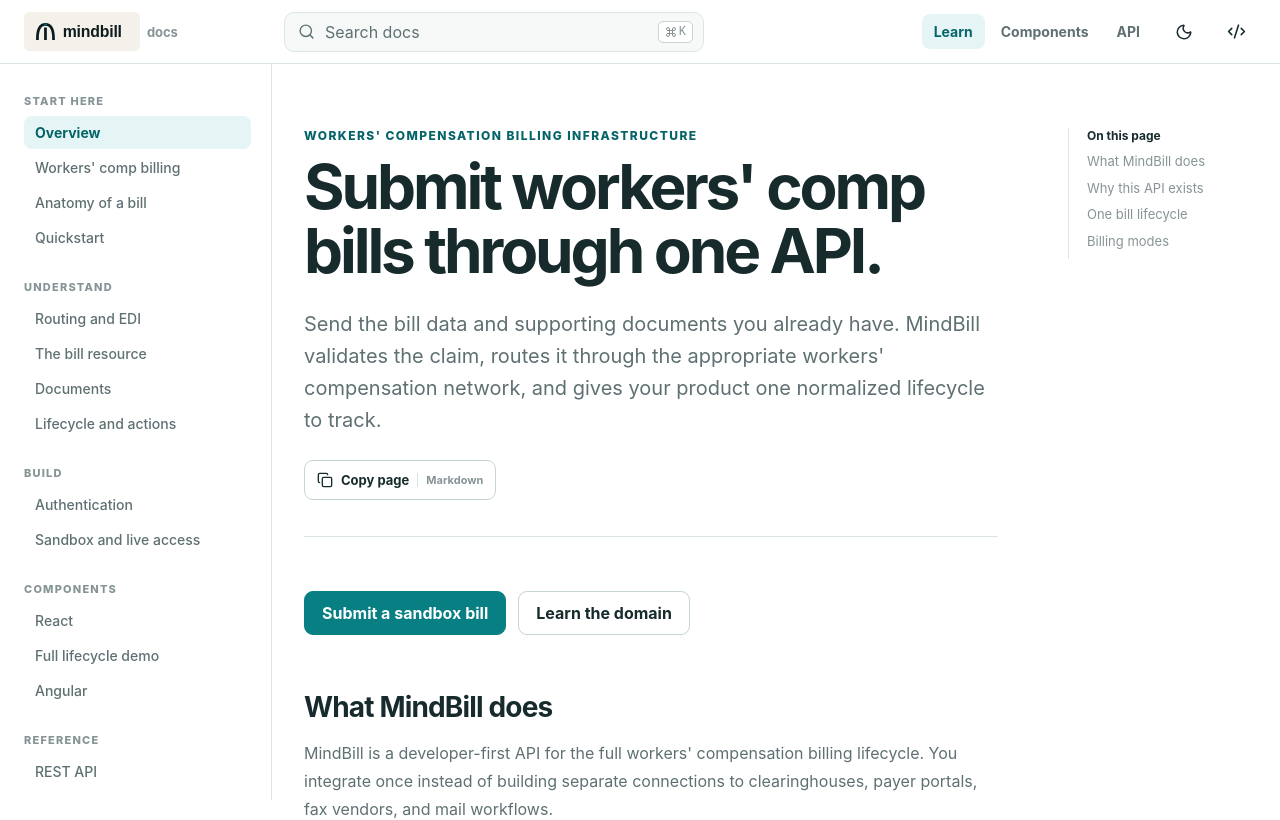
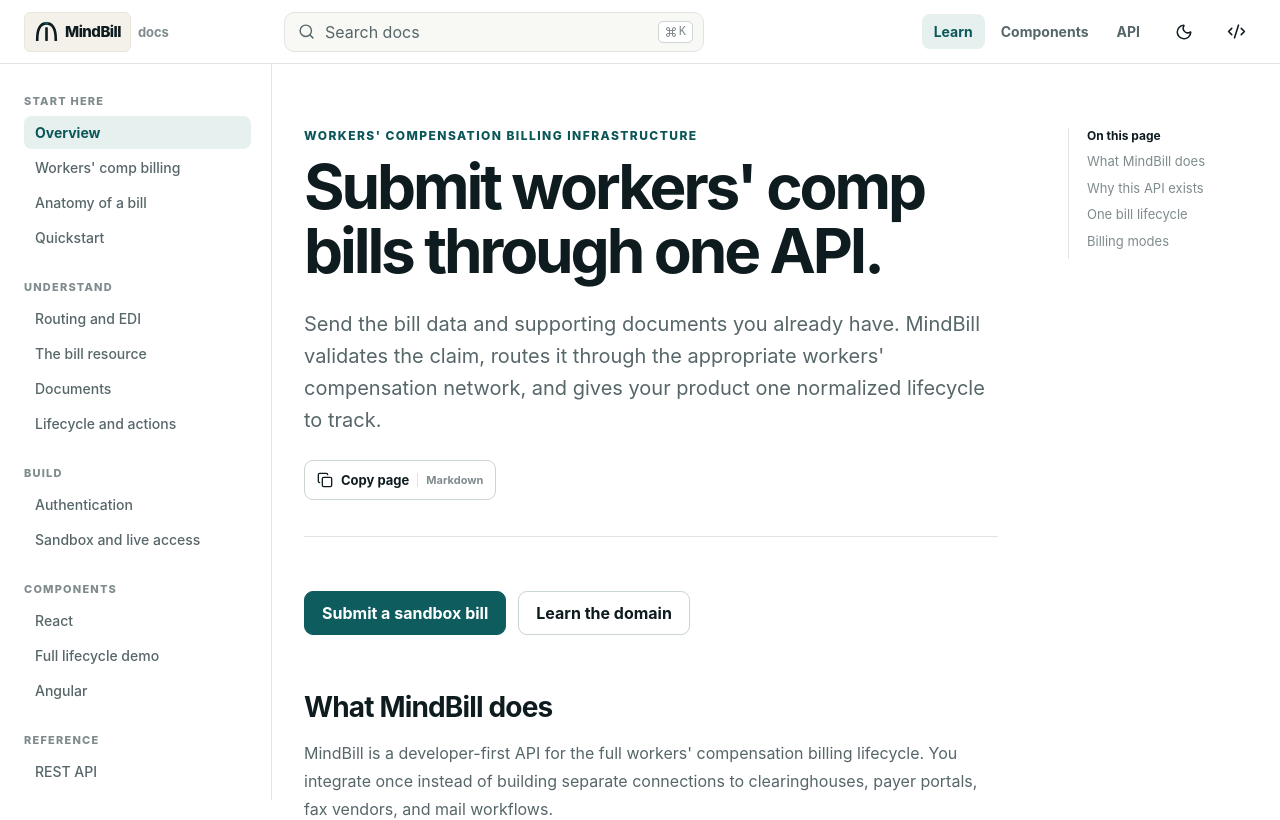
Before and after one commit to incidentfox/mindbill-docs, a Next.js app: page / in a window 1280 px wide. Shown: the top 820 px of the page. Built offline with nearby package versions, Linux system fonts and the light colour scheme.

Commit message:
docs: align branding with MindBill app

```diff
--- a/app/globals.css
+++ b/app/globals.css
@@ -1,18 +1,23 @@
 :root {
   --bg: #ffffff;
-  --surface: #f7f9f9;
-  --surface-2: #eef4f4;
-  --text: #172b2d;
-  --muted: #5f7072;
-  --faint: #869496;
-  --line: #dce5e5;
-  --line-strong: #c7d4d4;
-  --accent: #087f83;
-  --accent-soft: #e5f5f5;
-  --accent-text: #056468;
+  --surface: #f8f8f5;
+  --surface-2: #f0f3f0;
+  --text: #0e1b1f;
+  --muted: #566669;
+  --faint: #7f8b8d;
+  --line: #dfe5e3;
+  --line-strong: #cbd5d2;
+  --accent: #0e5c5e;
+  --accent-contrast: #ffffff;
+  --accent-soft: #e6f0ee;
+  --accent-text: #0b5658;
   --code-bg: #f6f8fa;
   --topbar: rgba(255, 255, 255, 0.93);
   --shadow: 0 18px 48px rgba(16, 44, 46, 0.14);
+  --brand-logo-bg: #f4f1ea;
+  --brand-logo-fg: #0e1b1f;
+  --brand-logo-border: #ebe6dc;
+  --brand-logo-accent: #0e5c5e;
   --header-height: 64px;
   --sidebar-width: 272px;
   font-family: Inter, ui-sans-serif, system-ui, -apple-system, BlinkMacSystemFont, "Segoe UI", sans-serif;
@@ -20,20 +25,25 @@
 }
 
 :root[data-theme="dark"] {
-  --bg: #1f242b;
-  --surface: #252b34;
-  --surface-2: #2c343e;
-  --text: #f2f5f5;
-  --muted: #b8c2c4;
-  --faint: #8e9a9d;
-  --line: #39434d;
-  --line-strong: #4a5661;
-  --accent: #5bd1d3;
-  --accent-soft: #233f43;
-  --accent-text: #78e0e1;
-  --code-bg: #20252d;
-  --topbar: rgba(31, 36, 43, 0.94);
+  --bg: #11191c;
+  --surface: #182125;
+  --surface-2: #202c30;
+  --text: #f4f1ea;
+  --muted: #b8c3c1;
+  --faint: #899694;
+  --line: #2c3a3e;
+  --line-strong: #3c4d51;
+  --accent: #68d0cd;
+  --accent-contrast: #0e1b1f;
+  --accent-soft: #193b3d;
+  --accent-text: #86dcda;
+  --code-bg: #151e22;
+  --topbar: rgba(17, 25, 28, 0.94);
   --shadow: 0 22px 56px rgba(0, 0, 0, 0.45);
+  --brand-logo-bg: #162629;
+  --brand-logo-fg: #f4f1ea;
+  --brand-logo-border: #354749;
+  --brand-logo-accent: #68d0cd;
   color-scheme: dark;
 }
 
@@ -55,8 +65,11 @@ button { color: inherit; }
 }
 .topbar-inner { height: 100%; display: flex; align-items: center; gap: 12px; padding: 0 24px; }
 .wordmark { display: inline-flex; align-items: center; gap: 7px; min-width: calc(var(--sidebar-width) - 24px); }
-.wordmark img { display: block; width: 116px; height: 39px; object-fit: contain; border-radius: 5px; }
-.wordmark i { color: var(--faint); font-size: 13px; font-style: normal; font-weight: 700; letter-spacing: -0.01em; }
+.brand-lockup { height: 40px; display: inline-flex; align-items: center; gap: 4px; padding: 0 9px 0 7px; border: 1px solid var(--brand-logo-border); border-radius: 6px; color: var(--brand-logo-fg); background: var(--brand-logo-bg); transition: color .2s ease, background-color .2s ease, border-color .2s ease; }
+.brand-symbol { width: 29px; height: 29px; flex: 0 0 auto; }
+.brand-symbol-dot { fill: var(--brand-logo-accent); }
+.brand-name { font-size: 15px; font-weight: 800; letter-spacing: -.035em; }
+.brand-context { color: var(--faint); font-size: 13px; font-weight: 700; letter-spacing: -0.01em; }
 .search-trigger { width: min(420px, 34vw); height: 40px; padding: 0 10px 0 13px; display: flex; align-items: center; gap: 10px; background: var(--surface); border: 1px solid var(--line); border-radius: 10px; color: var(--muted); cursor: pointer; }
 .search-trigger span { flex: 1; text-align: left; }
 .search-trigger kbd { display: flex; align-items: center; gap: 2px; padding: 3px 6px; border: 1px solid var(--line-strong); border-radius: 5px; color: var(--faint); font-size: 12px; background: var(--bg); }
@@ -96,7 +109,7 @@ button { color: inherit; }
 .action-row { display: flex; flex-wrap: wrap; gap: 12px; margin: 26px 0 34px; }
 .button-link { display: inline-flex; align-items: center; justify-content: center; min-height: 44px; padding: 0 17px; border: 1px solid var(--line-strong); border-radius: 9px; color: var(--text) !important; background: var(--bg); font-weight: 750; text-decoration: none !important; }
 .button-link:hover { border-color: var(--accent); background: var(--accent-soft); }
-.button-link.primary { border-color: var(--accent); color: #fff !important; background: var(--accent); }
+.button-link.primary { border-color: var(--accent); color: var(--accent-contrast) !important; background: var(--accent); }
 .concept-grid { display: grid; grid-template-columns: repeat(2, minmax(0, 1fr)); gap: 14px; margin: 24px 0 34px; }
 .concept-card { padding: 20px; border: 1px solid var(--line); border-radius: 12px; background: var(--surface); }
 .concept-card b { font-size: 17px; }
@@ -255,8 +268,10 @@ button { color: inherit; }
   .topbar-inner { padding: 0 12px; gap: 5px; }
   .mobile-menu-button { display: inline-flex; }
   .wordmark { min-width: auto; }
-  .wordmark img { width: 99px; height: 33px; }
-  .topbar .wordmark i { display: none; }
+  .brand-lockup { height: 36px; padding-inline: 6px 8px; }
+  .brand-symbol { width: 26px; height: 26px; }
+  .brand-name { font-size: 14px; }
+  .topbar .brand-context { display: none; }
   .search-trigger { width: 40px; padding: 0; justify-content: center; border: 0; background: transparent; }
   .search-trigger span, .search-trigger kbd { display: none; }
   .doc-grid { width: min(100% - 32px, 720px); padding: 38px 0 72px; }
--- a/app/layout.tsx
+++ b/app/layout.tsx
@@ -24,7 +24,7 @@ export const viewport: Viewport = {
   colorScheme: "light dark",
   themeColor: [
     { media: "(prefers-color-scheme: light)", color: "#ffffff" },
-    { media: "(prefers-color-scheme: dark)", color: "#20232a" },
+    { media: "(prefers-color-scheme: dark)", color: "#11191c" },
   ],
 };
 
--- a/components/docs-shell.tsx
+++ b/components/docs-shell.tsx
@@ -1,11 +1,11 @@
 "use client";
 
 import { Code2, Menu, X } from "lucide-react";
-import Image from "next/image";
 import Link from "next/link";
 import { usePathname } from "next/navigation";
 import { useState } from "react";
 import { navigation, navigationGroups } from "@/lib/navigation";
+import { MindBillDocsBrand } from "./mindbill-docs-brand";
 import { SearchDialog } from "./search-dialog";
 import { ThemeToggle } from "./theme-toggle";
 
@@ -33,8 +33,7 @@ export function DocsShell({ children }: { children: React.ReactNode }) {
         <div className="topbar-inner">
           <button className="mobile-menu-button" type="button" onClick={() => setMobileOpen(true)} aria-label="Open navigation"><Menu size={20} /></button>
           <Link className="wordmark" href="/" aria-label="MindBill documentation">
-            <Image src="/mindbill-logo.svg" alt="MindBill" width={116} height={39} priority />
-            <i>docs</i>
+            <MindBillDocsBrand />
           </Link>
           <SearchDialog />
           <nav className="top-links" aria-label="Primary">
@@ -50,7 +49,7 @@ export function DocsShell({ children }: { children: React.ReactNode }) {
       {mobileOpen ? (
         <div className="mobile-nav-overlay" onMouseDown={() => setMobileOpen(false)}>
           <aside className="mobile-nav" role="dialog" aria-modal="true" aria-label="Documentation navigation" onMouseDown={(event) => event.stopPropagation()}>
-            <div><Link className="wordmark" href="/" aria-label="MindBill documentation"><Image src="/mindbill-logo.svg" alt="MindBill" width={116} height={39} /><i>docs</i></Link><button className="icon-button" type="button" onClick={() => setMobileOpen(false)} aria-label="Close navigation"><X size={20} /></button></div>
+            <div><Link className="wordmark" href="/" aria-label="MindBill documentation"><MindBillDocsBrand /></Link><button className="icon-button" type="button" onClick={() => setMobileOpen(false)} aria-label="Close navigation"><X size={20} /></button></div>
             {sidebar}
           </aside>
         </div>
--- /dev/null
+++ b/components/mindbill-docs-brand.tsx
@@ -0,0 +1,18 @@
+export function MindBillDocsBrand() {
+  return (
+    <>
+      <span className="brand-lockup" aria-hidden="true">
+        <svg className="brand-symbol" viewBox="0 0 100 100" fill="none">
+          <g stroke="currentColor" strokeWidth="9" strokeLinecap="square">
+            <path d="M18 78 Q 18 22 50 22" />
+            <path d="M82 78 Q 82 22 50 22" />
+            <line x1="50" y1="40" x2="50" y2="78" />
+          </g>
+          <circle className="brand-symbol-dot" cx="50" cy="22" r="6" />
+        </svg>
+        <span className="brand-name">MindBill</span>
+      </span>
+      <span className="brand-context" aria-hidden="true">docs</span>
+    </>
+  );
+}
```
Also changed, not shown: app/icon.svg.
